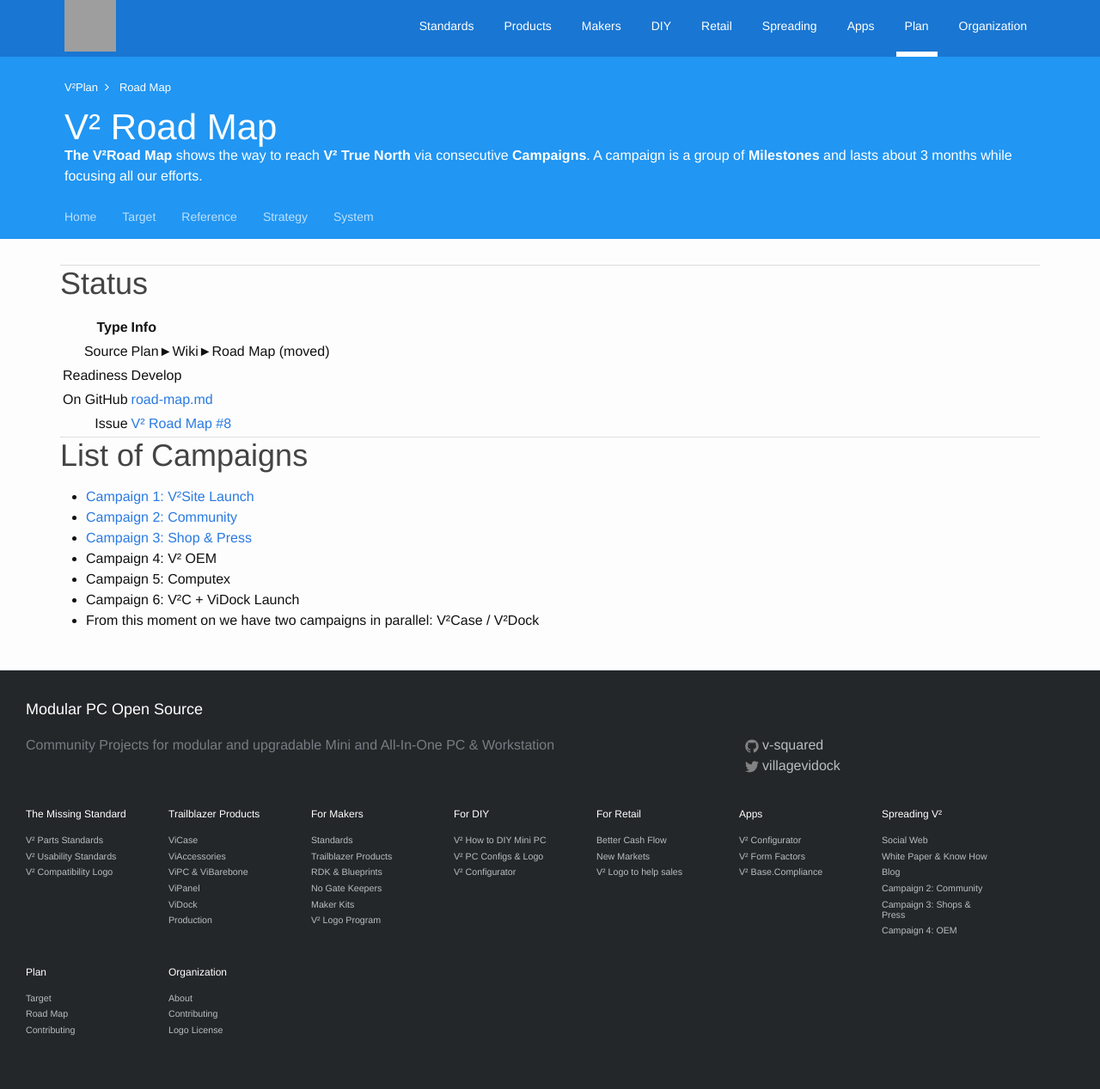
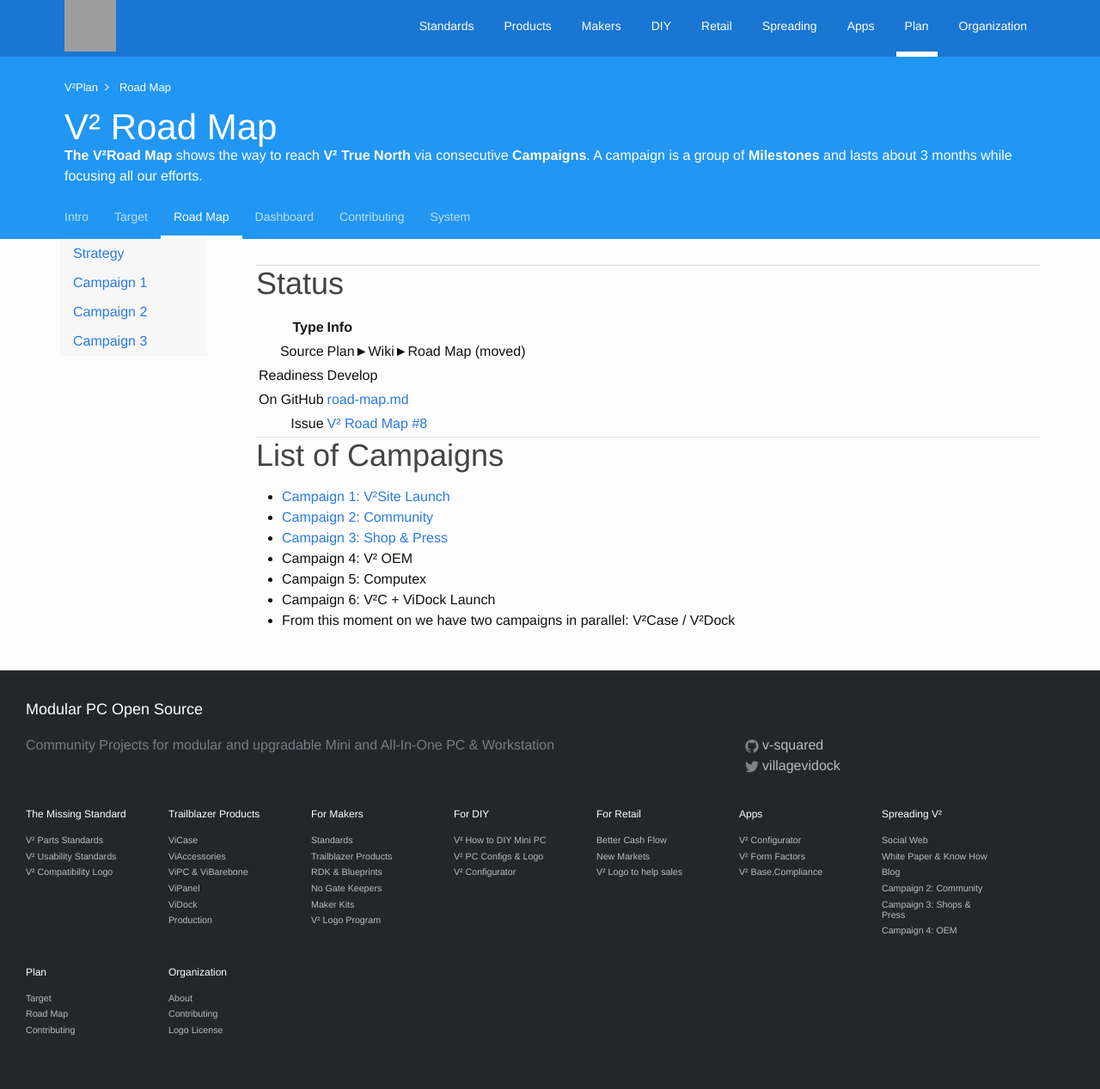
Before and after one commit to V-Squared/v2-Plan, a Jekyll site: the page built from road-map.md, in a window 1280 px wide. Shown: the whole page at 86% size. Built offline with Jekyll 4.4.1, drawn with Linux system fonts in a browser that asks for light colours; grey boxes are pictures that could not be loaded.

Commit message:
added book-bar.yml

```diff
--- /dev/null
+++ b/_data/book-bar.yml
@@ -0,0 +1,30 @@
+- menu: Target
+  url: /target/
+- menu: Road Map
+  url: /road-map/
+  subitems:
+    - menu: Strategy
+      url: /road-map/strategy/
+    - menu: Campaign 1
+      url: /road-map/campaign01/
+    - menu: Campaign 2
+      url: /road-map/campaign02/
+    - menu: Campaign 3
+      url: /road-map/campaign03/
+- menu: Dashboard
+  url: /dashboard/
+- menu: Contributing
+  url: /contributing/
+- menu: System
+  url: /system/
+  subitems:
+    - menu: Agile Philosophy
+      url: /system/agile-philosophy/
+    - menu: Agile Workflow
+      url: /system/agile-workflow/
+    - menu: Reference
+      url: /system/plan-reference/
+    - menu: Problems
+      url: /system/problems/
+    - menu: Sprint Workflow
+      url: /system/sprint-workflow/
--- /dev/null
+++ b/_includes/article-nav.html
@@ -0,0 +1,12 @@
+{% assign navurl = page.url | remove: 'index.html' %}
+
+<ul class="article-nav uk-nav">
+
+  {% for my_page in include.nav %}
+    {% if my_page.subitems and navurl contains my_page.url %}
+      {% for subitem in my_page.subitems %}
+        <li class="{% if navurl == my_page.url %}uk-active{% endif %}"><a href=" {{site.baseurl}}{{ subitem.url }}">{{ subitem.menu }}</a></li>
+      {% endfor %}
+    {% endif %}
+  {% endfor %}
+</ul>
--- a/_includes/sub-header.html
+++ b/_includes/sub-header.html
@@ -1,11 +1,14 @@
 {% assign navurl = page.url | remove: 'index.html' %}
+{% capture baseurl %}{{ site.baseurl }}/{% endcapture %}
 
 <div class="uk-navbar uk-navbar-attached sub-navbar md-primary">
 	<div class="uk-container uk-container-center">
 		<ul class="uk-navbar-nav sub-navbar-nav">
 
+        <li md-ink-ripple class="{% if navurl == baseurl %}uk-active{% endif %}"><a href=" {{site.baseurl}}/" class="md-tab">Intro</a></li>
+
      	{% for my_page in include.nav %}
-     	  <li md-ink-ripple><a href=" {{site.baseurl}}{{ my_page.url }}" class="{% if page.url == my_page.url %}uk-active{% endif %} md-tab">{{ my_page.menu }}</a></li>
+     	  <li md-ink-ripple class="{% if navurl contains my_page.url %}uk-active{% endif %}"><a href=" {{site.baseurl}}{{ my_page.url }}" class="md-tab">{{ my_page.menu }}</a></li>
      	{% endfor %}
      </ul>
 	</div>
--- a/_layouts/default.html
+++ b/_layouts/default.html
@@ -36,7 +36,7 @@
       </div>
     </div>
 
-    {% include sub-header.html nav=site.data.menu %}
+    {% include sub-header.html nav=site.data.book-bar %}
 
     <div class="page-content">
       <div class="uk-container content-body uk-container-center">
--- a/_layouts/page.html
+++ b/_layouts/page.html
@@ -4,8 +4,16 @@ layout: default
 
 <article class="post">
 
-  <div class="post-content">
-    {{ content }}
+  <div layout="row"  layout-xs="column">
+    <div flex="15">
+      {% include article-nav.html nav=site.data.book-bar %}
+    </div>
+    <span flex="5"></span>
+    <div flex>
+      <div class="post-content">
+        {{ content }}
+      </div>
+    </div>
   </div>
 
 </article>
--- a/_sass/_navbar.scss
+++ b/_sass/_navbar.scss
@@ -175,3 +175,7 @@
 li {
 
 }
+
+.article-nav {
+  background: #f7f7f7;
+}
```
Also changed, not shown: _data/menu.yml (deleted, +0 -15 lines).
